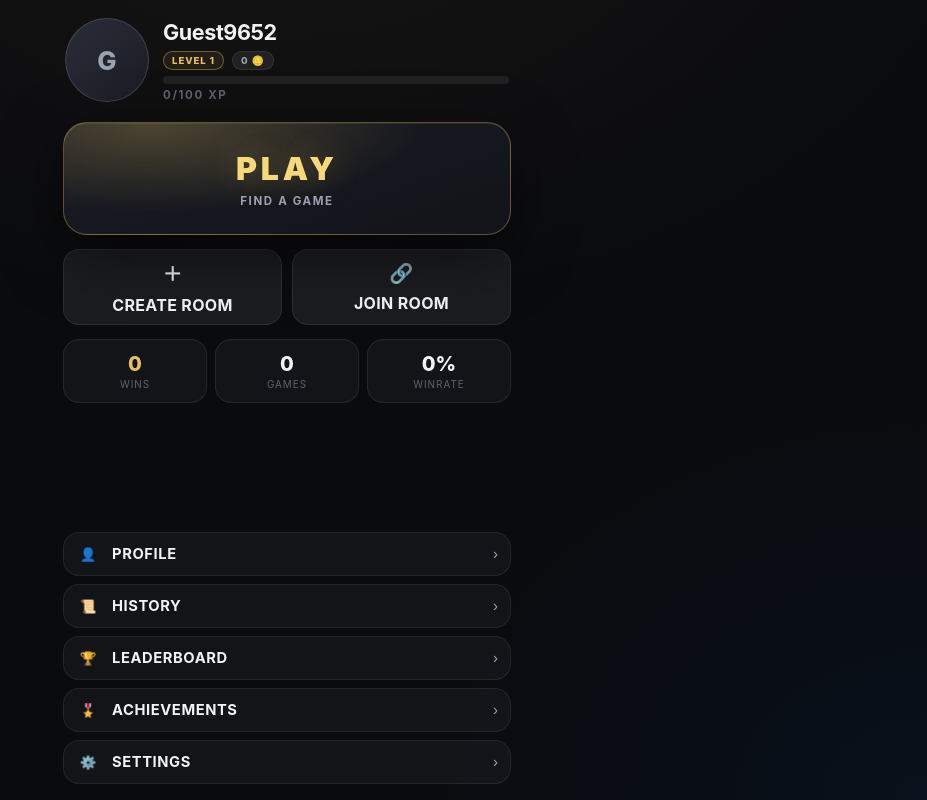
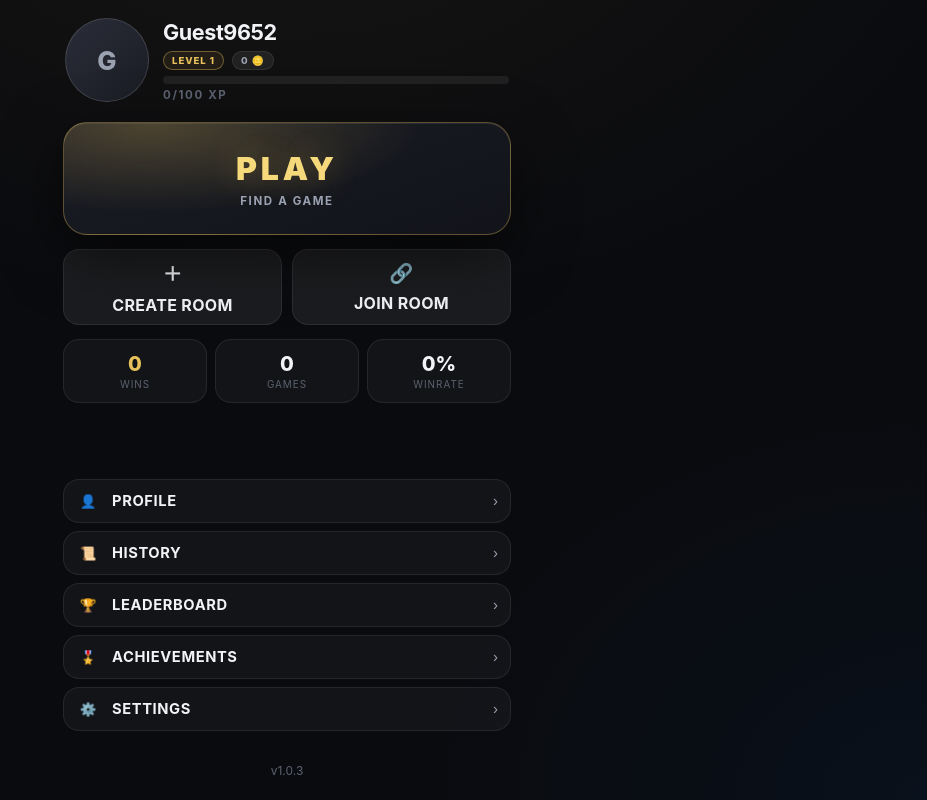
Before and after one commit to mikey0016/truemafia, a React (Vite) app in the folder client/: page / in a window 1280 px wide. Shown: the whole page, without its empty margins (353-1280 px from the left). Built offline with nearby package versions, Linux system fonts and the light colour scheme; no server answers.

Commit message:
v1.0.3: versiya ekranda korinadi (Home + Settings)

```diff
--- a/client/src/screens/Home.tsx
+++ b/client/src/screens/Home.tsx
@@ -105,8 +105,7 @@ export function Home() {
       </div>
 
       {/* menu list */}
-      <div className="spacer" />
-      <div style={{ display: 'flex', flexDirection: 'column', gap: 8 }}>
+      <div className="spacer" />      <div style={{ display: 'flex', flexDirection: 'column', gap: 8 }}>
         {(
           [
             ['PROFILE', 'profile', '👤'],
@@ -133,6 +132,7 @@ export function Home() {
           </button>
         ))}
       </div>
+      <div className="ghost-chat-note" style={{ textAlign: 'center', marginTop: 12 }}>v1.0.3</div>
     </div>
   );
 }
--- a/client/src/screens/Settings.tsx
+++ b/client/src/screens/Settings.tsx
@@ -76,7 +76,7 @@ export function Settings() {
       </div>
 
       <div className="spacer" />
-      <div className="ghost-chat-note">TRUE MAFIA · v1.0.1</div>
+      <div className="ghost-chat-note">TRUE MAFIA · v1.0.3</div>
     </div>
   );
 }
```
